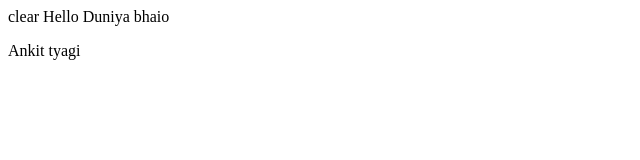
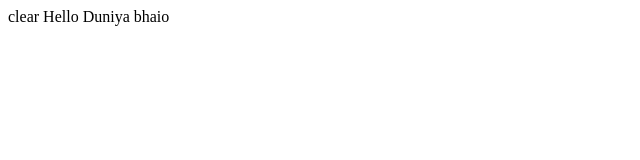
Before and after one commit to Ankittyagi003/testRepository, a plain HTML site: page index.html in a window 1280 px wide. Shown: the full height of the page, 0-640 px from the left. Drawn offline with Linux system fonts and the light colour scheme.

Commit message:
Update index.html

```diff
--- a/index.html
+++ b/index.html
@@ -9,7 +9,5 @@
     Hello Duniya
     bhaio
 
-   <p>Ankit tyagi</p>
-
 </body>
 </html>
```
